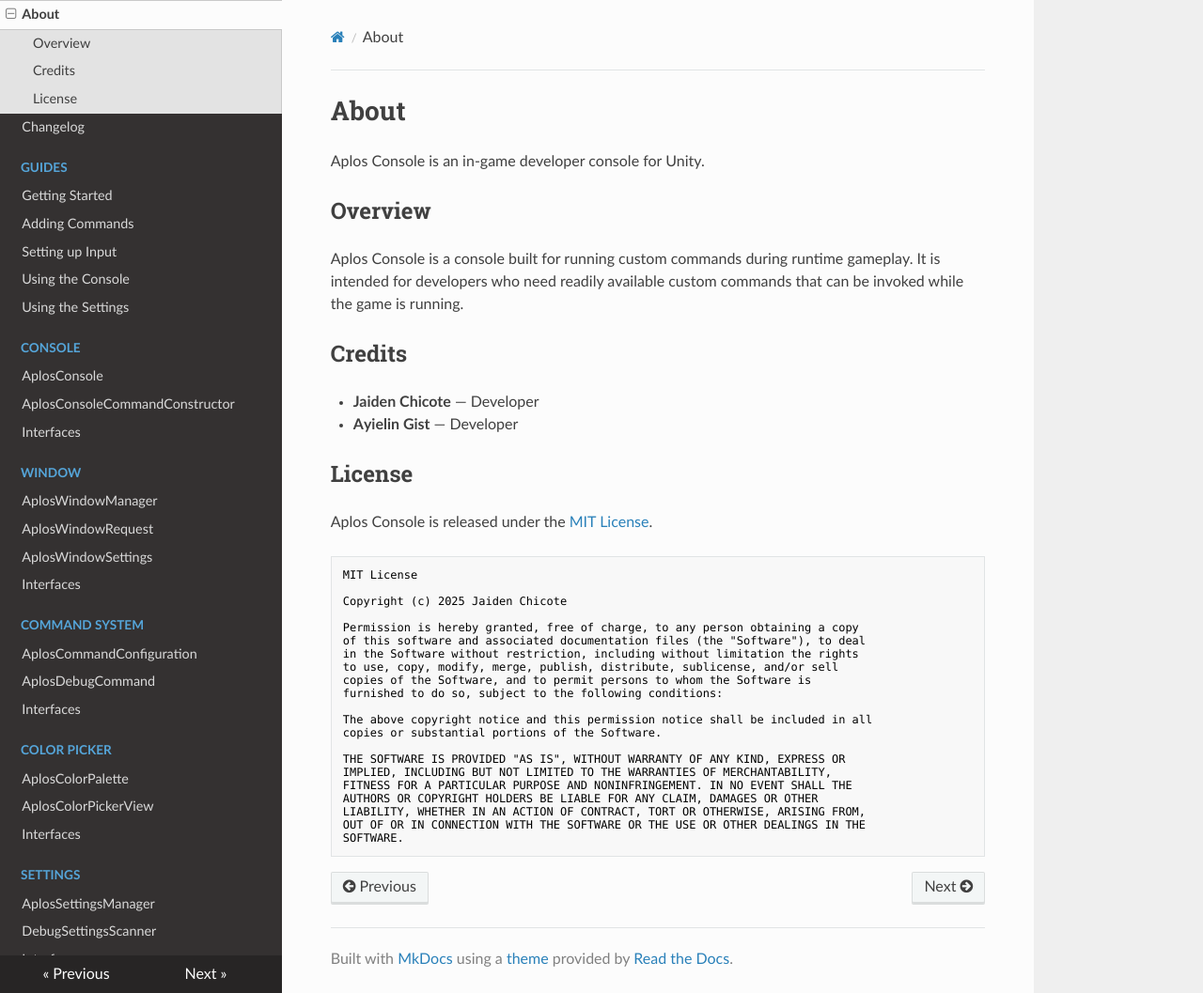
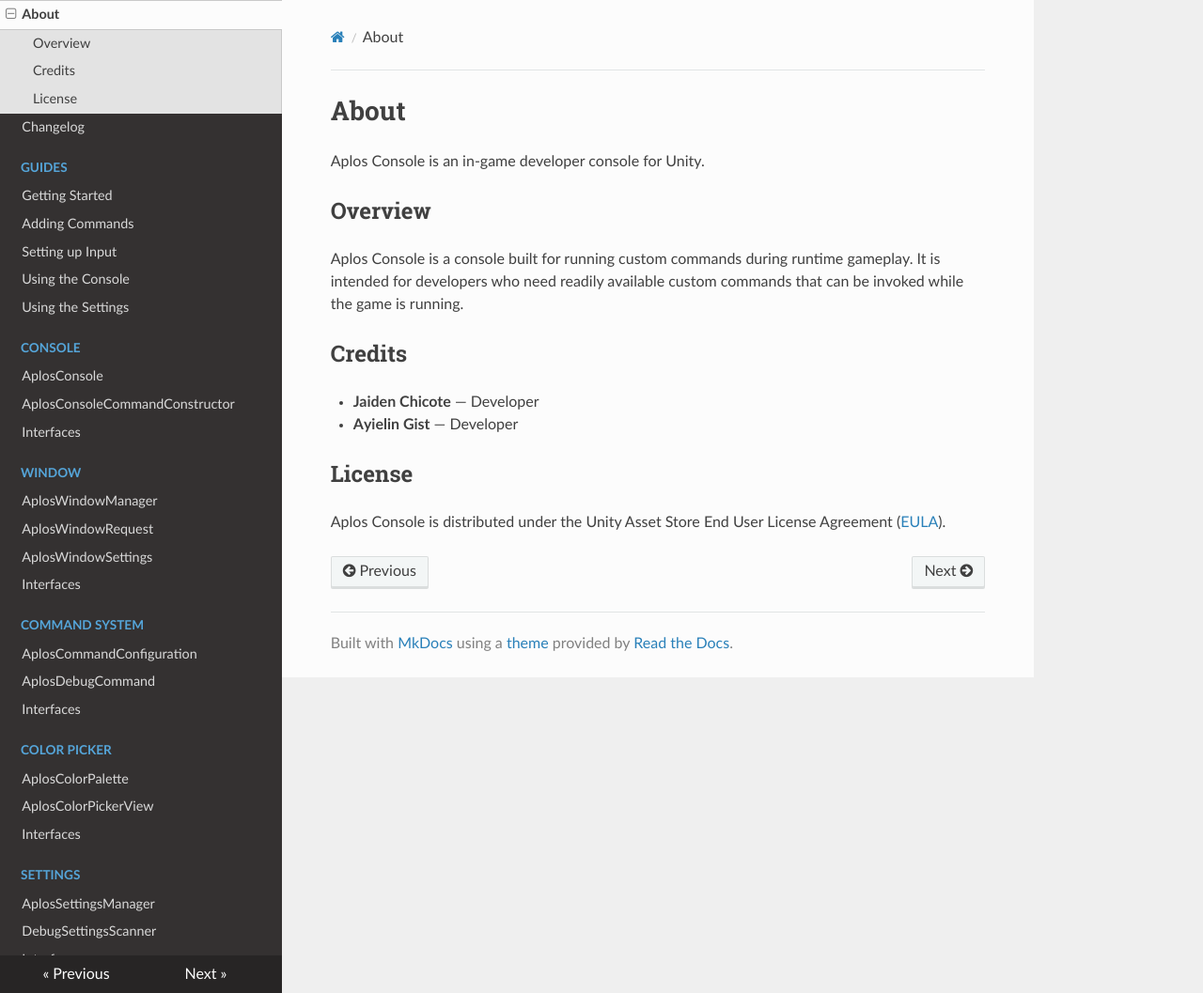
Before and after one commit to jChicote/aplos-console-documentation.github.io, an MkDocs documentation site: the page built from docs/about.md, in a window 1280 px wide and 1057 px high. Shown: the whole window at 94% size. Built offline with MkDocs 1.6.1, drawn with Linux system fonts in a browser that asks for light colours; nearby versions of some CDN libraries.

Commit message:
license terms update

````diff
--- a/docs/about.md
+++ b/docs/about.md
@@ -13,28 +13,4 @@
 
 ## License
 
-Aplos Console is released under the [MIT License](https://opensource.org/licenses/MIT).
-
-```text
-MIT License
-
-Copyright (c) 2025 Jaiden Chicote
-
-Permission is hereby granted, free of charge, to any person obtaining a copy
-of this software and associated documentation files (the "Software"), to deal
-in the Software without restriction, including without limitation the rights
-to use, copy, modify, merge, publish, distribute, sublicense, and/or sell
-copies of the Software, and to permit persons to whom the Software is
-furnished to do so, subject to the following conditions:
-
-The above copyright notice and this permission notice shall be included in all
-copies or substantial portions of the Software.
-
-THE SOFTWARE IS PROVIDED "AS IS", WITHOUT WARRANTY OF ANY KIND, EXPRESS OR
-IMPLIED, INCLUDING BUT NOT LIMITED TO THE WARRANTIES OF MERCHANTABILITY,
-FITNESS FOR A PARTICULAR PURPOSE AND NONINFRINGEMENT. IN NO EVENT SHALL THE
-AUTHORS OR COPYRIGHT HOLDERS BE LIABLE FOR ANY CLAIM, DAMAGES OR OTHER
-LIABILITY, WHETHER IN AN ACTION OF CONTRACT, TORT OR OTHERWISE, ARISING FROM,
-OUT OF OR IN CONNECTION WITH THE SOFTWARE OR THE USE OR OTHER DEALINGS IN THE
-SOFTWARE.
-```
+Aplos Console is distributed under the Unity Asset Store End User License Agreement ([EULA](https://unity.com/legal/as-terms)).
````
Also changed, not shown: docs/index.md (+1 -1 lines).
